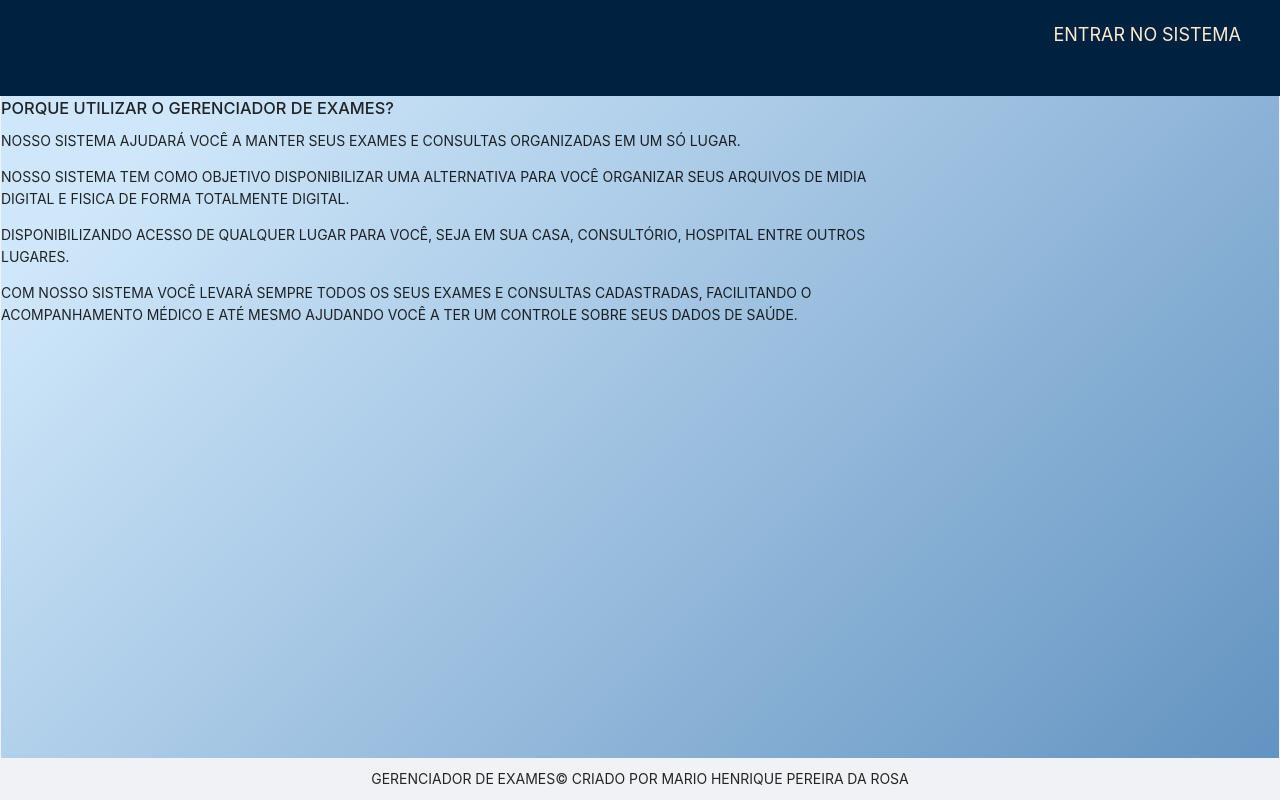
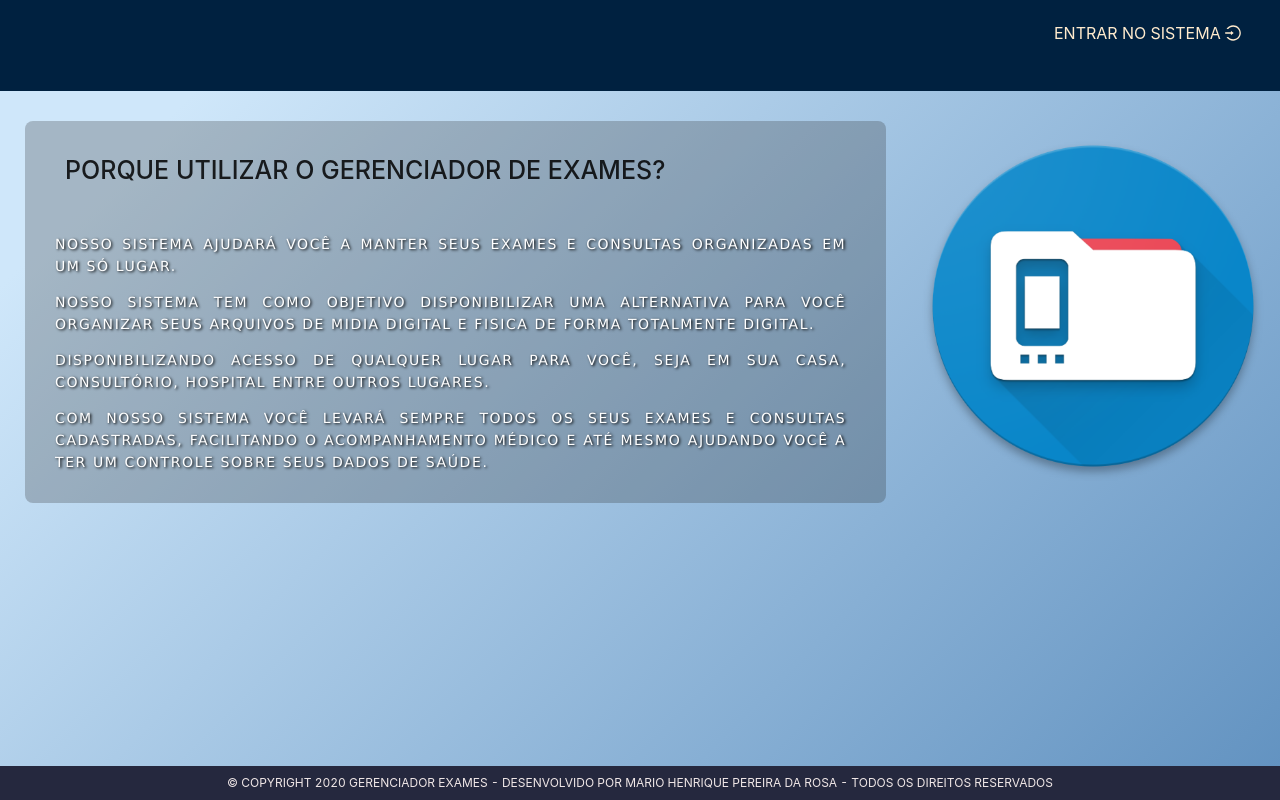
Before and after one commit to MarioHPR/React-Gerenciador, a React app: page /login in a window 1280 px wide. Built offline with nearby package versions, Linux system fonts and the light colour scheme.

Commit message:
ajustando front

```diff
--- a/src/components/footer/footer.css
+++ b/src/components/footer/footer.css
@@ -1,5 +1,5 @@
 .footer {
-    background: rgba(75, 76, 77, 0.568);
+    background: rgba(2, 5, 31, 0.85);
     text-align: center;
     color: #f0e7e7;
     display: inline-block;
--- a/src/components/footer/index.js
+++ b/src/components/footer/index.js
@@ -8,7 +8,7 @@ function Footer( ) {
       <>
         <footer className="footer">
             <p>
-                &copy; Copyright 2020 Gerenciador Exames  - todos os direitos reservados
+                &copy; Copyright 2020 Gerenciador Exames - Desenvolvido por Mario Henrique Pereira da Rosa  - todos os direitos reservados
             </p>
         </footer>
       </>
--- a/src/components/formLocalidadeContato/index.js
+++ b/src/components/formLocalidadeContato/index.js
@@ -40,8 +40,10 @@ export default function FormularioLocalidadeContato( props ) {
             ] }
             funcao={ ( item, i ) => linha( item, i ) }
           />
-          <Button type="primary" htmlType="submit" className="botao-proxima-etapa">próxima etapa</Button>
-          <Button onClick={etapaAnterior} className="botao-etapa-anterior">etapa anterior</Button>
+          <div className='container-botoes-navegacao'>
+            <Button onClick={etapaAnterior} className="botao-etapa-anterior">etapa anterior</Button>
+            <Button type="primary" htmlType="submit" className="botao-proxima-etapa">próxima etapa</Button>
+          </div>
     </React.Fragment>
   )
 }
--- a/src/components/formularioUi/index.js
+++ b/src/components/formularioUi/index.js
@@ -48,8 +48,9 @@ export default function FormularioUi() {
           iconRender={visible => (visible ? <EyeTwoTone /> : <EyeInvisibleOutlined />)}
         />
       </Form.Item>
-
-      <Button type="primary" htmlType="submit" className="botao-proxima-etapa">próxima etapa</Button>
+      <div className='container-botoes-navegacao'>
+        <Button type="primary" htmlType="submit" className="botao-proxima-etapa">próxima etapa</Button>
+      </div>
     </div>
   )
 }
--- a/src/components/header/header.css
+++ b/src/components/header/header.css
@@ -53,3 +53,7 @@
 .botao-header {
     margin-top: -10px;
 }
+
+.bt-login-abrir-caixa {
+    font-size: 16px;
+}
--- a/src/components/header/index.js
+++ b/src/components/header/index.js
@@ -1,25 +1,18 @@
-import React, { useState } from 'react';
+import React from 'react';
 import { Row, Col } from 'antd';
 import { useHistory } from 'react-router-dom';
 import './header.css';
-import { Button } from 'antd';
-import Menu from '../menu';
 import PerfilUsuario from '../perfil';
-import { MenuOutlined } from '@ant-design/icons';
+import { LoginOutlined } from '@ant-design/icons';
 
 export default function Header (props) {
     const { mostrarLogin, btMostrarLogin } = props;
     const history = useHistory();
-    const [ visible, setVisible ] = useState(false);
     const deslogar = ( event ) => {
       event.preventDefault();
       localStorage.clear();
       history.push('/login')
     }
-
-    const showDrawer = () => {
-      setVisible(true);
-    };
 
     return (
       <>
@@ -32,7 +25,7 @@ export default function Header (props) {
                 <div className='bt-basico bt-logout'>
                 {
                   btMostrarLogin ?
-                    <p onClick={mostrarLogin}>Entrar no sistema</p> :
+                    <p onClick={mostrarLogin} className='bt-login-abrir-caixa'>Entrar no sistema <LoginOutlined /></p> :
                     <PerfilUsuario deslogar={deslogar}/>
                 }
                </div>
--- a/src/models/tipoExameApi.js
+++ b/src/models/tipoExameApi.js
@@ -1,6 +1,6 @@
 import Axios from 'axios';
 
-const URI = `http://localhost:8080/api/`;
+//const URI = `http://localhost:8080/api/`;
 const URI_HEROKU = 'https://back-geranciador-exames.herokuapp.com/api/';
 
 export default class TipoExameApi {
--- a/src/pages/Consulta/index.js
+++ b/src/pages/Consulta/index.js
@@ -1,11 +1,11 @@
 import React, { useEffect, useState } from 'react';
-import { Header, TableDados } from '../../components';
+import { Header, Footer, TableDados } from '../../components';
 import { Col, Layout } from 'antd';
 import './style.css';
 import MenuAtual from '../../components/menu';
 import ConsultaApi from '../../models/consultaApi';
 
-const { Content, Footer } = Layout;
+const { Content } = Layout;
 
 export default function Consulta() {
   const [ consultas, setConsultas ] = useState([]);
--- a/src/pages/TipoExame/index.js
+++ b/src/pages/TipoExame/index.js
@@ -1,9 +1,9 @@
 import React, { useEffect, useState } from 'react';
-import { Header, TableTipoExame } from '../../components';
+import { Header, TableTipoExame, Footer } from '../../components';
 import { Col, Layout } from 'antd';
 import MenuAtual from '../../components/menu';
 import ExameApi from '../../models/exameApi';
-const { Content, Footer } = Layout;
+const { Content } = Layout;
 export default function TipoExame() {
   const [ exames, setExames ] = useState([]);
   const [ atualizaTela, setAtualizaTela ] = useState(0);
--- a/src/pages/cadastro/index.js
+++ b/src/pages/cadastro/index.js
@@ -3,11 +3,11 @@ import { Layout} from 'antd';
 import { Link, useHistory } from 'react-router-dom';
 import { FormularioUi, FormularioLocalidadeContato, StepsTest, FormularioContato } from '../../components';
 import { Row, Col, Form, Button } from 'antd';
-import { Header }  from '../../components';
+import { Header, Footer }  from '../../components';
 import './style.css';
 
 import UsuarioApi from '../../models/usuarioApi';
-const { Content, Footer } = Layout;
+const { Content } = Layout;
 
 export default function Cadastro() {
   const history = useHistory();
@@ -42,40 +42,6 @@ export default function Cadastro() {
   }
 
   return (
-    // <>
-      // <StepsTest step={step} setStep={setStep}/>
-      // <h2 className='titulo-principal'>Cadastro Usuário:</h2>
-      // <Form useForm={ form } name="validate_other" onFinish={onFinish} initialValues='' >
-      //   <Row>
-      //     <Col xs={{span:24}}>
-      //     { step === 0 &&
-      //       <Col xs={{span:24}}>
-      //         <FormularioUi />
-      //       </Col>
-      //     }
-      //     { step === 1 &&
-      //       <Col xs={{span:24}}>
-      //       <div className="pagina-login">
-      //         <div className="container-form margin-top container-form-infos">
-      //           <FormularioLocalidadeContato etapaAnterior={etapaAnterior}/>
-      //         </div>
-      //       </div>
-      //       </Col>
-      //     }
-      //     { step === 2 &&
-      //       <Col xs={{span:24}}>
-      //         <div className="container-form margin-top container-form-infos">
-      //           <FormularioContato />
-      //           <Link to='/' className='botao-proxima-etapa botao-ir-login'>Ir para o Login</Link>
-      //           <Button type="primary" htmlType="submit" className="botao-proxima-etapa">CADASTRAR</Button>
-      //           <bottom onClick={etapaAnterior} className="botao-etapa-anterior">etapa anterior</bottom>
-      //         </div>
-      //       </Col>
-      //     }
-      //     </Col>
-      //   </Row>
-      // </Form>
-    // </>
     <Layout style={{ minHeight: '100vh' }}>
       <Layout className="site-layout">
         <Header className="site-layout-background" collapsed={ collapsed2 } toggleCollapsed={ toggleCollapsed } />
@@ -103,9 +69,11 @@ export default function Cadastro() {
                   <Col xs={{span:24}}>
                     <div className="container-form margin-top container-form-infos">
                       <FormularioContato />
-                      <Link to='/' className='botao-proxima-etapa botao-ir-login'>Ir para o Login</Link>
-                      <Button type="primary" htmlType="submit" className="botao-proxima-etapa">CADASTRAR</Button>
-                      <bottom onClick={etapaAnterior} className="botao-etapa-anterior">etapa anterior</bottom>
+                      <div className='container-botoes-navegacao'>
+                        <Link to='/' className='botao-proxima-etapa botao-ir-login'>Ir para o Login</Link>
+                        <bottom onClick={etapaAnterior} className="botao-etapa-anterior">etapa anterior</bottom>
+                        <Button type="primary" htmlType="submit" className="botao-proxima-etapa">CADASTRAR</Button>
+                      </div>
                     </div>
                   </Col>
                 }
--- a/src/pages/home/index.js
+++ b/src/pages/home/index.js
@@ -1,9 +1,9 @@
 import { Layout} from 'antd';
 import React, { useState } from 'react';
-import { Header } from '../../components';
+import { Header, Footer } from '../../components';
 import MenuAtual from '../../components/menu';
 
-const { Content, Footer } = Layout;
+const { Content } = Layout;
 
 export default function Home() {
   const [ collapsed2, setCollapsed2 ] = useState(true);
--- a/src/pages/instituicoes/index.js
+++ b/src/pages/instituicoes/index.js
@@ -1,12 +1,12 @@
 import React, { useEffect, useState } from 'react';
-import { Header, TableInstituicaoDados } from '../../components';
+import { Header, TableInstituicaoDados, Footer } from '../../components';
 import { Col, Layout } from 'antd';
 import MenuAtual from '../../components/menu';
 import InstituicaoApi from '../../models/instituicaoApi';
 const instituicaoApi = new InstituicaoApi();
 const auth = localStorage.getItem("token-gerenciador-security");
 
-const { Content, Footer } = Layout;
+const { Content } = Layout;
 
 export default function Instituicoes() {
   const [ instituicoes, setInstituicoes ] = useState([]);
--- a/src/pages/listaTipoExames/index.js
+++ b/src/pages/listaTipoExames/index.js
@@ -1,11 +1,11 @@
 import React, { useEffect, useState } from 'react';
-import { Header, TableListaTipoExame } from '../../components';
+import { Header, TableListaTipoExame, Footer } from '../../components';
 import { Col, Layout } from 'antd';
 import MenuAtual from '../../components/menu';
 import TipoExameApi from '../../models/tipoExameApi';
 const tipoExameApi = new TipoExameApi();
 const auth = localStorage.getItem("token-gerenciador-security");
-const { Content, Footer } = Layout;
+const { Content } = Layout;
 
 export default function ListaTipoExames() {
   const [ tipoExames, setTipoExames ] = useState([]);
--- a/src/pages/login/index.js
+++ b/src/pages/login/index.js
@@ -1,10 +1,11 @@
 import React, { useState } from 'react';
 import { Layout, Row} from 'antd';
-import { Header, LoginUi }  from '../../components';
+import { Header, Footer, LoginUi }  from '../../components';
 import './login.css';
 import { Col } from 'antd';
+import logo from '../../img/logo.png';
 
-const { Content, Footer } = Layout;
+const { Content } = Layout;
 export default function Login() {
   const [flg, setFlg ] = useState(true);
   const [ collapsed2, setCollapsed2 ] = useState(false);
@@ -22,20 +23,26 @@ export default function Login() {
     <Layout style={{ minHeight: '100vh' }}>
       <Layout className="site-layout">
         <Header className="site-layout-background" collapsed={ collapsed2 } toggleCollapsed={ toggleCollapsed } mostrarLogin={mostrarLogin} btMostrarLogin={true} />
-        <Content className="pagina-padrao" style={{ margin: '0 1px' }}>
+        <Content className="pagina-padrao">
           <Row>
             <Col ms={{span:24}} md={{span:17}}>
+              <div className='container-texto-apresentacao'>
                 <h3>Porque utilizar o gerenciador de exames?</h3>
                 <p>Nosso sistema ajudará você a manter seus exames e consultas organizadas em um só lugar.</p>
                 <p>Nosso sistema tem como objetivo disponibilizar uma alternativa para você organizar seus arquivos de midia digital e fisica de forma     totalmente digital.</p>
                 <p>Disponibilizando acesso de qualquer lugar para você, seja em sua casa, consultório, hospital entre outros lugares.</p>
-              <p>Com nosso sistema você levará sempre todos os seus exames e consultas cadastradas, facilitando o acompanhamento médico e até mesmo ajudando você a ter um controle sobre seus dados de saúde.</p>
+                <p className='espaco-botton'>Com nosso sistema você levará sempre todos os seus exames e consultas cadastradas, facilitando o acompanhamento médico e até mesmo ajudando você a ter um controle sobre seus dados de saúde.</p>
+              </div>
             </Col>
             <Col ms={{span:24}} md={ { span: 7 } }>
-              <div className="login" hidden={flg ? true : false}>
+              <div className="login">
+                {
+                  flg ?
+                    <img src={logo} className='logo-gerenciador'/> :
                     <div className="layout-login">
                       <LoginUi />
                     </div>
+                }
               </div>
             </Col>
           </Row>
--- a/src/pages/login/login.css
+++ b/src/pages/login/login.css
@@ -1,12 +1,10 @@
 .layout-login {
-  margin-top: 1vh;
   width: 100%;
 }
 
 .AppLogin {
   height: 100vh;
   border: 1px solid red;
-
 }
 
 .container-form {
@@ -14,9 +12,9 @@
   margin-right: auto;
   margin-bottom: 60px;
   width: 100%;
-  padding: 2vw;
-  background-color: rgba(0, 0, 0, 0.3);
-  border-radius: 5PX;
+  padding: 1vw;
+  background-color: #002140;
+  border-radius: 0 0 5px 5px;
   box-shadow: 10px 10px 8px 10px rgba(0, 0, 0, 0.1);
 }
 
@@ -150,3 +148,43 @@
   background: rgba(216, 216, 216, 0.514);
   margin-bottom: 1vh;
 }
+
+.container-texto-apresentacao {
+  width: 95%;
+  margin-top: 30px;
+  margin-left: 25px;
+  margin-right: 25px;
+  padding-right: 40px;
+  border-radius: 8px;
+  background: #29292941;
+}
+
+.container-texto-apresentacao > h3 {
+  padding-top: 30px;
+  padding-left: 40px;
+  padding-bottom: 30px;
+  font-size: 25px;
+}
+
+.container-texto-apresentacao > p {
+  padding-left: 30px;
+  font-weight: lighter;
+  color: aliceblue;
+  text-align: justify;
+  color: white;
+  font-family: Verdana, Arial, Helvetica, sans-serif;
+  text-shadow: black 0.1em 0.1em 0.2em;
+  letter-spacing: .1rem;
+}
+
+.espaco-botton {
+  padding-bottom: 30px;
+}
+
+.logo-gerenciador {
+  display: inline-block;
+  margin-left: auto;
+  margin-right: auto;
+  margin-top: 40px!important;
+  width: 350px!important;
+}
```
Also changed, not shown: src/components/formularioUi/stilo.css (+6 -1 lines), src/img/logo.png (added). Lines whose indentation alone changed are shown as unchanged.
